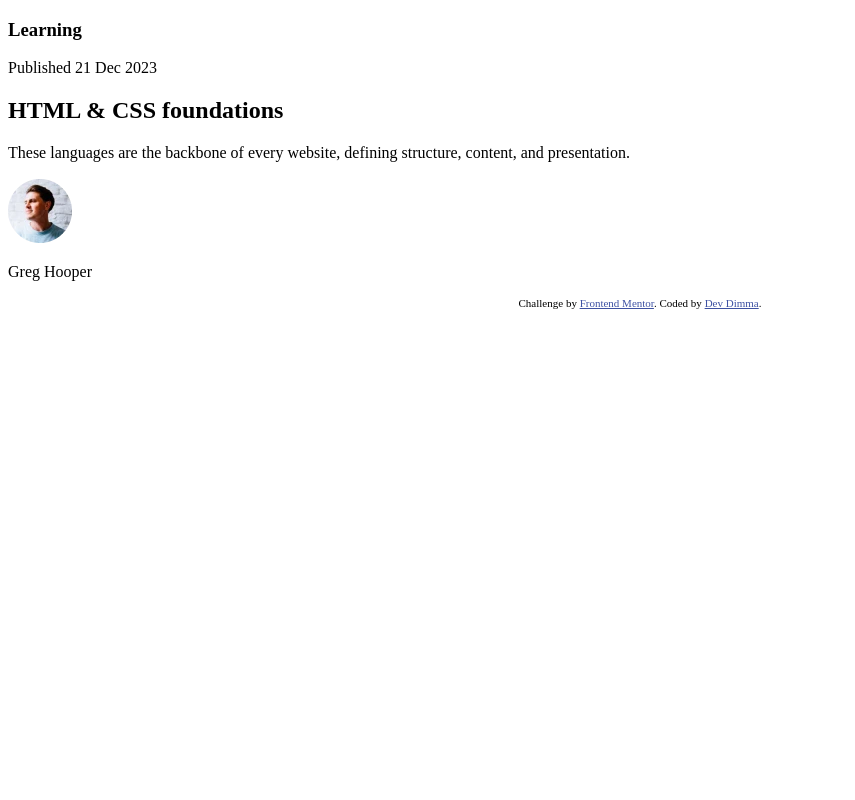
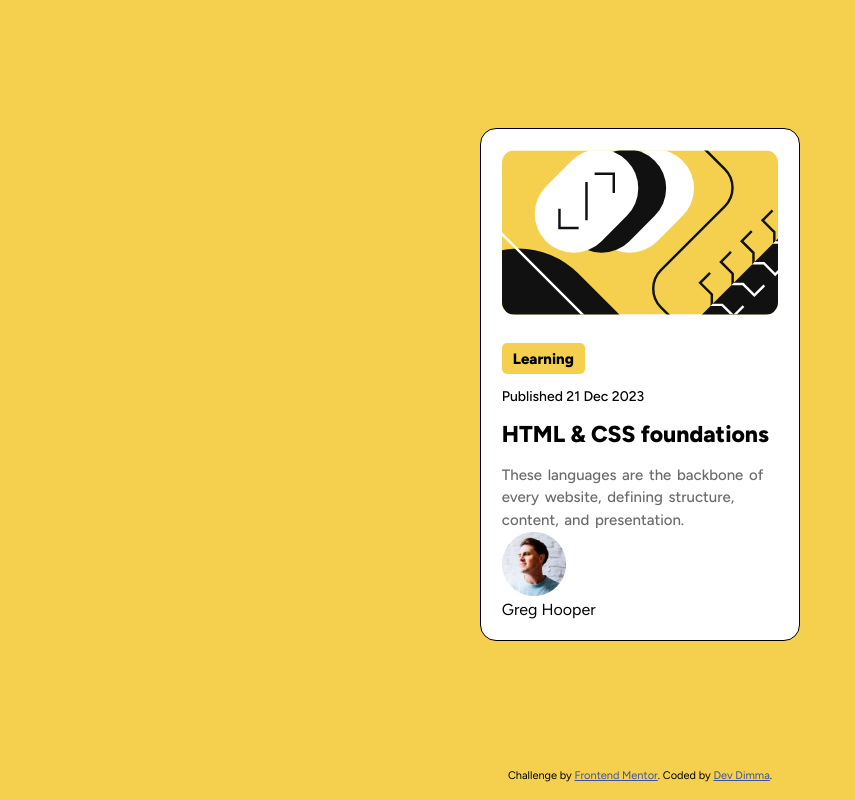
Before and after one commit to dev-dimma/frontend-mentor-challenges, a plain HTML site: page blog-preview-card-main/index.html in a window 1280 px wide. Shown: the whole page, without its empty margins (0-855 px from the left). Drawn offline with Linux system fonts and the light colour scheme.

Commit message:
Styling the project

```diff
--- a/blog-preview-card-main/index.html
+++ b/blog-preview-card-main/index.html
@@ -10,33 +10,33 @@
       href="./assets/images/favicon-32x32.png"
     />
     <title>Frontend Mentor | Blog preview card</title>
-    <style>
-      .attribution {
-        font-size: 11px;
-        text-align: center;
-      }
-      .attribution a {
-        color: hsl(228, 45%, 44%);
-      }
-    </style>
+    <link rel="stylesheet" href="/styles.css" />
   </head>
   <body>
-    <main>
-      <h3>Learning</h3>
+    <main class="container">
+      <img
+        class="blog-header-image"
+        src="/assets/images/illustration-article.svg"
+        alt="Image"
+        width="200px"
+        loading="lazy"
+      />
 
-      <p>Published 21 Dec 2023</p>
+      <p class="blog-learning">Learning</p>
 
-      <h2>HTML & CSS foundations</h2>
+      <p class="blog-publish-date">Published 21 Dec 2023</p>
 
-      <p>
+      <h3 class="blog-topic">HTML & CSS foundations</h3>
+
+      <p class="blog-intro">
         These languages are the backbone of every website, defining structure,
         content, and presentation.
       </p>
 
-      <div>
-        <img src="/assets/images/image-avatar.webp" />
+      <section class="author">
+        <img src="/assets/images/image-avatar.webp" loading="lazy" />
         <p>Greg Hooper</p>
-      </div>
+      </section>
     </main>
 
     <footer>
--- /dev/null
+++ b/blog-preview-card-main/styles.css
@@ -0,0 +1,68 @@
+@import url("https://fonts.googleapis.com/css2?family=Figtree:ital,wght@0,300..900;1,300..900&display=swap");
+
+* {
+  box-sizing: border-box;
+  margin: 0;
+  padding: 0;
+}
+
+body {
+  font-family: "Figtree", sans-serif;
+  background-color: hsl(47, 88%, 63%);
+}
+
+.container {
+  width: 90%;
+  max-width: 320px;
+  padding: 1.3rem;
+  margin: 8rem auto;
+  border-radius: 1rem;
+  border: 1px solid black;
+  background-color: hsl(0, 0%, 100%);
+}
+
+.blog-header-image {
+  width: 100%;
+  border-radius: 0.8rem;
+  margin-bottom: 1.5rem;
+}
+
+.blog-learning {
+  width: 30%;
+  background-color: hsl(47, 88%, 63%);
+  text-align: center;
+  padding: 0.4rem 0.6rem;
+  font-size: 15px;
+  font-weight: 800;
+  margin-bottom: 0.9rem;
+  border-radius: 5px;
+}
+
+.blog-publish-date {
+  font-size: 14px;
+  font-weight: 500;
+  margin-bottom: 0.9rem;
+}
+
+.blog-topic {
+  font-size: 23px;
+  font-weight: 800;
+  margin-bottom: 1rem;
+}
+
+.blog-intro {
+  font-size: 15px;
+  font-weight: 500;
+  line-height: 1.5;
+  word-spacing: 2px;
+  color: hsl(0, 0%, 42%);
+}
+
+.attribution {
+  font-size: 11px;
+  text-align: center;
+}
+
+.attribution a {
+  color: hsl(228, 45%, 44%);
+}
```
